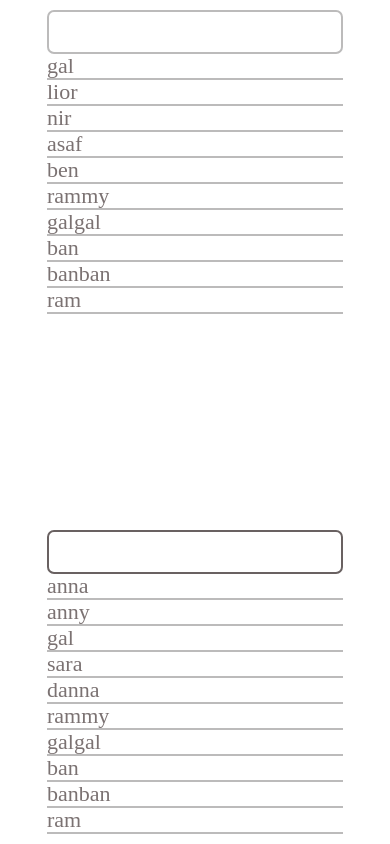
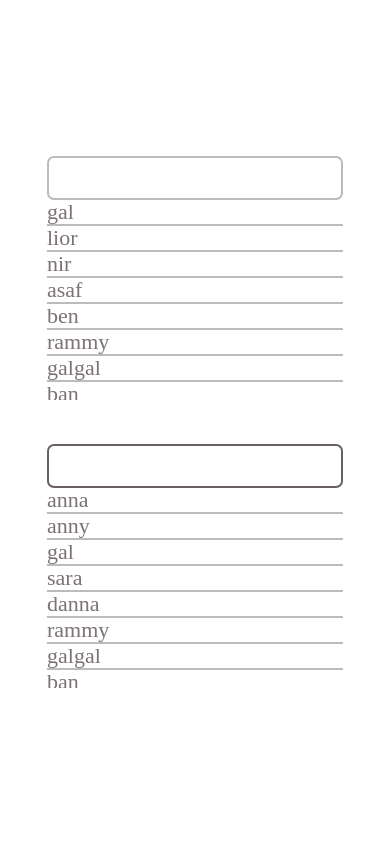
Before and after one commit to akermang/autocomplete, a plain HTML site: page index.html in a window 390 px wide. Drawn offline with nearby package versions, Linux system fonts and the light colour scheme.

Commit message:
css media query

```diff
--- a/css/main.css
+++ b/css/main.css
@@ -72,7 +72,7 @@ table {
 
 div.list-componet {
   width: fit-content;
-  margin: 10px auto;
+  margin: 1em;
 }
 
 input {
@@ -87,6 +87,10 @@ input {
 
 input:focus {
   border-color: #696161;
+}
+div.ul-container {
+  max-height: 200px;
+  overflow: auto;
 }
 
 ul li {
@@ -108,11 +112,12 @@ ul li span {
 
 main {
   display: flex;
-  justify-content: space-between;
+  justify-content: center;
 }
 
 @media (max-width: 600px) {
   main {
     flex-direction: column;
+    align-items: center;
   }
 }
--- a/index.html
+++ b/index.html
@@ -17,7 +17,7 @@
       <div>
         <input id="ap-autocomplit-input" type="text">
       </div>
-      <div id="ul-a-container" class="ul-a-container">
+      <div id="ul-container" class="ul-container">
         <!--  the lov will render here -->
       </div>
     </div>
@@ -25,7 +25,7 @@
       <div>
         <input id="ap-autocomplit-input1" type="text">
       </div>
-      <div id="ul-a-container1" class="ul-a-container2">
+      <div id="ul-container1" class="ul-container">
         <!--  the lov1 will render here -->
       </div>
     </div>
--- a/js/autocomplete.lov.js
+++ b/js/autocomplete.lov.js
@@ -2,7 +2,7 @@
 //  first list of value
 const lov = {
   input: "#ap-autocomplit-input",
-  listContainer: "#ul-a-container",
+  listContainer: "#ul-container",
   data: ["gal", "lior", "nir", "asaf", "ben", "rammy", "galgal", "ban", "banban","ram"]
 }
 
@@ -10,7 +10,7 @@ autocomplete(lov.input, lov.listContainer, lov.data);
 // scound list of value
 const lov1 = {
   input: "#ap-autocomplit-input1",
-  listContainer: "#ul-a-container1",
+  listContainer: "#ul-container1",
   data: ["anna", "anny", "gal", "sara", "danna", "rammy", "galgal", "ban", "banban","ram"]
 }
 
```
